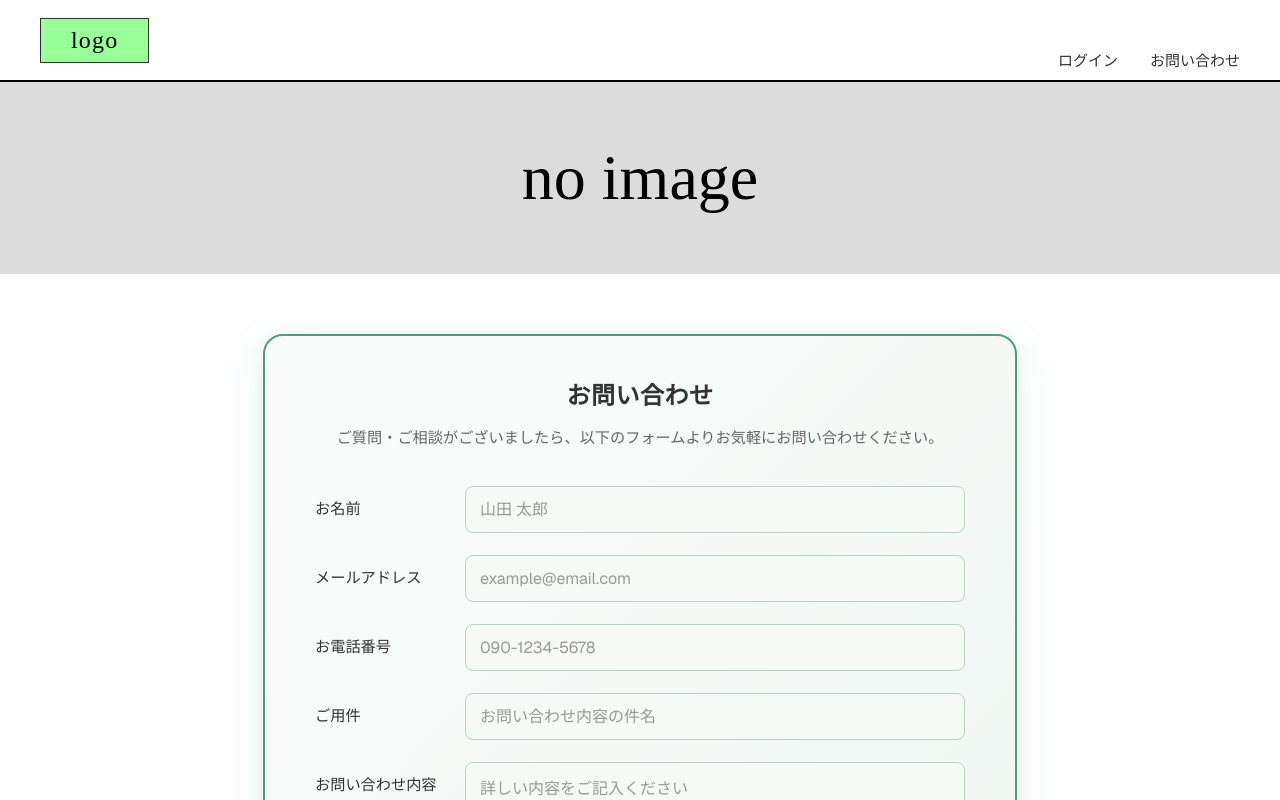
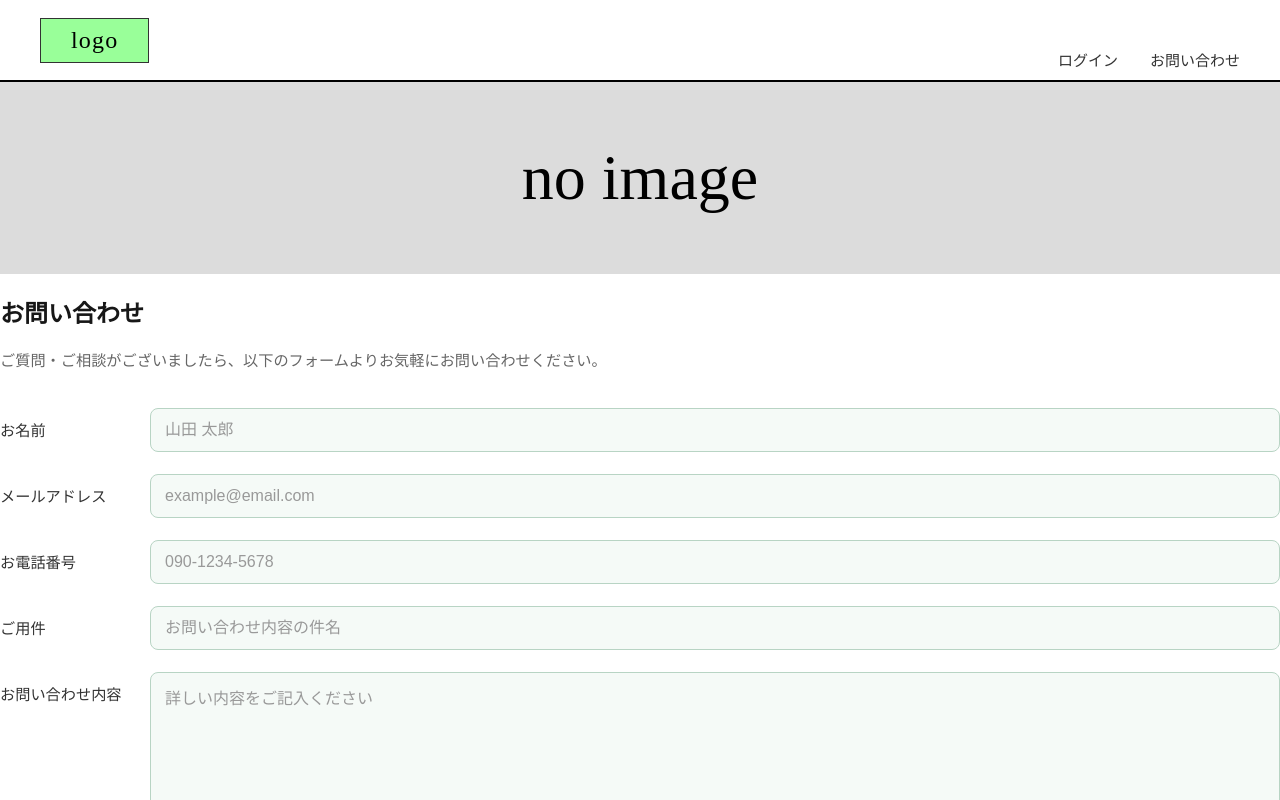
Before and after one commit to 2025-j08/front-end, a Next.js app: page /features/contact in a window 1280 px wide. Shown: the top 800 px of the page. Built offline with nearby package versions, Linux system fonts and the light colour scheme; some icons are missing; what @mui/material-nextjs would draw is missing.

Commit message:
style: お問い合わせフォームのレイアウト定義とスタイル更新

```diff
--- a/src/features/contact/contactForm.module.scss
+++ b/src/features/contact/contactForm.module.scss
@@ -1,55 +1,80 @@
-/**
- * ContactForm 全体のスタイル
- * コンテナとタイトルのみ（コンポーネントは共通化済み）
- */
 @use '@/styles/colors' as colors;
-@use '@/styles/mixins' as mixins;
-@use '@/styles/animations';
 
-// フォーム全体のコンテナ
-.contact-form-container {
-  border: 2px solid colors.$form-primary;
-  border-radius: 20px;
-  padding: 40px 50px;
-  width: 100%;
-  max-width: 650px;
-  margin: 60px auto;
-  background: linear-gradient(
-    135deg,
-    colors.$form-bg-gradient-start 0%,
-    colors.$form-bg-gradient-end 100%
-  );
+.container {
+  max-width: 1200px;
+  margin: 0 auto;
+  padding: 24px 20px;
   font-family: 'Geist', sans-serif;
-  box-shadow:
-    0 12px 40px colors.$form-container-shadow,
-    0 4px 12px rgba(0, 0, 0, 0.05);
+  background-color: colors.$bg-white; // 明示的に白背景を指定
   position: relative;
-  overflow: hidden;
+}
 
-  // フォームタイトル
-  .form-title {
-    margin-top: 0;
-    margin-bottom: 15px;
-    font-size: 1.5rem;
-    font-weight: 600;
-    color: colors.$dark-gray;
-    text-align: center;
-    letter-spacing: 0.5px;
+.breadcrumb {
+  font-size: 0.9rem;
+  color: colors.$text-secondary;
+  margin-bottom: 16px;
+
+  a {
+    color: colors.$text-link;
+    text-decoration: none;
+
+    &:hover {
+      text-decoration: underline;
+    }
+  }
+
+  span {
+    color: colors.$text-primary;
+  }
+}
+
+.title {
+  font-size: 1.8rem;
+  font-weight: bold;
+  color: colors.$text-primary;
+  margin: 0 0 24px 0;
+  padding-bottom: 8px;
+  border-bottom: 2px solid colors.$border-dark;
 }
 
 // フォーム説明文
 .form-description {
-    text-align: center;
+  text-align: left;
   color: colors.$text-secondary;
   font-size: 0.95rem;
   margin-bottom: 35px;
   line-height: 1.6;
 }
 
-  // レスポンシブ対応
-  @media (max-width: 600px) {
-    padding: 30px 25px;
-    margin: 40px 20px;
-    border-radius: 16px;
+// オーバーレイ
+.overlay {
+  position: absolute;
+  top: 0;
+  left: 0;
+  right: 0;
+  bottom: 0;
+  background: rgba(255, 255, 255, 0.8);
+  display: flex;
+  align-items: center;
+  justify-content: center;
+  font-size: 1.2rem;
+  font-weight: bold;
+  color: colors.$border-black;
+  z-index: 10;
+}
+
+@media screen and (max-width: 768px) {
+  .container {
+    padding: 16px 12px;
+  }
+
+  .breadcrumb {
+    font-size: 0.8rem;
+    margin-bottom: 12px;
+  }
+
+  .title {
+    font-size: 1.4rem;
+    margin-bottom: 16px;
   }
 }
```
Lines whose indentation alone changed are shown as unchanged.
